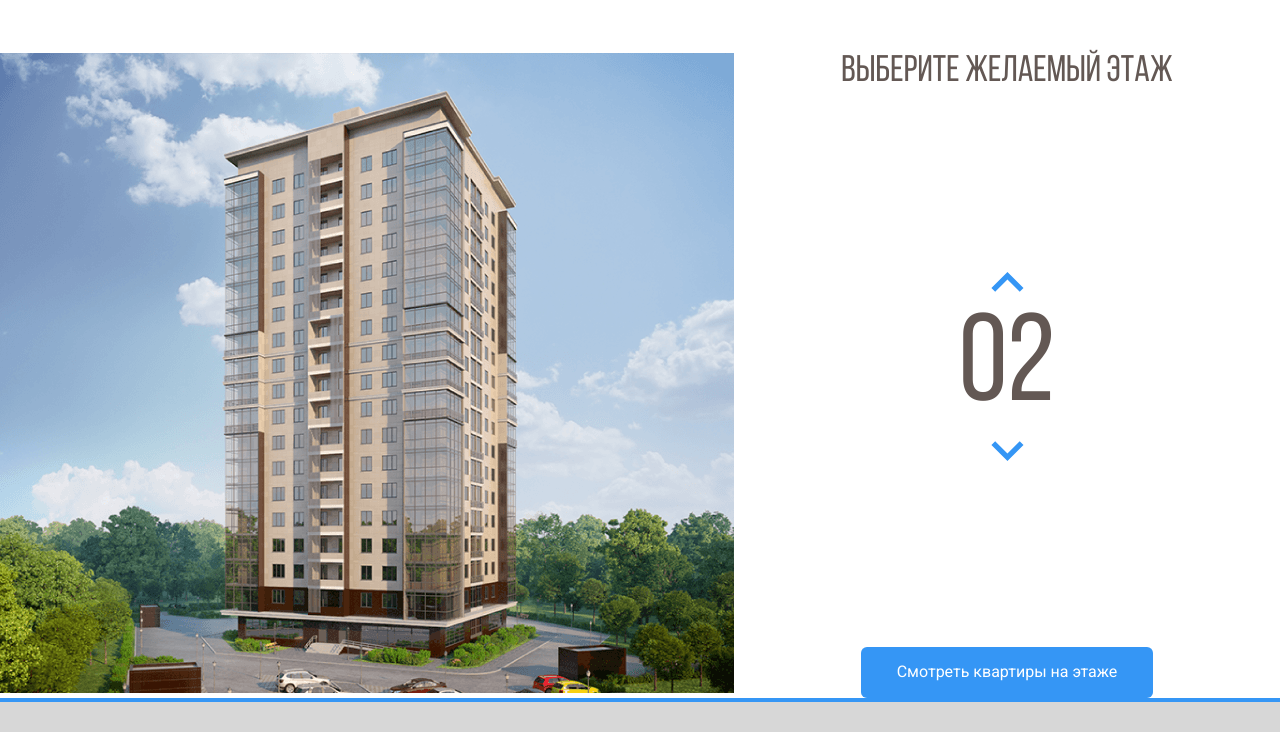
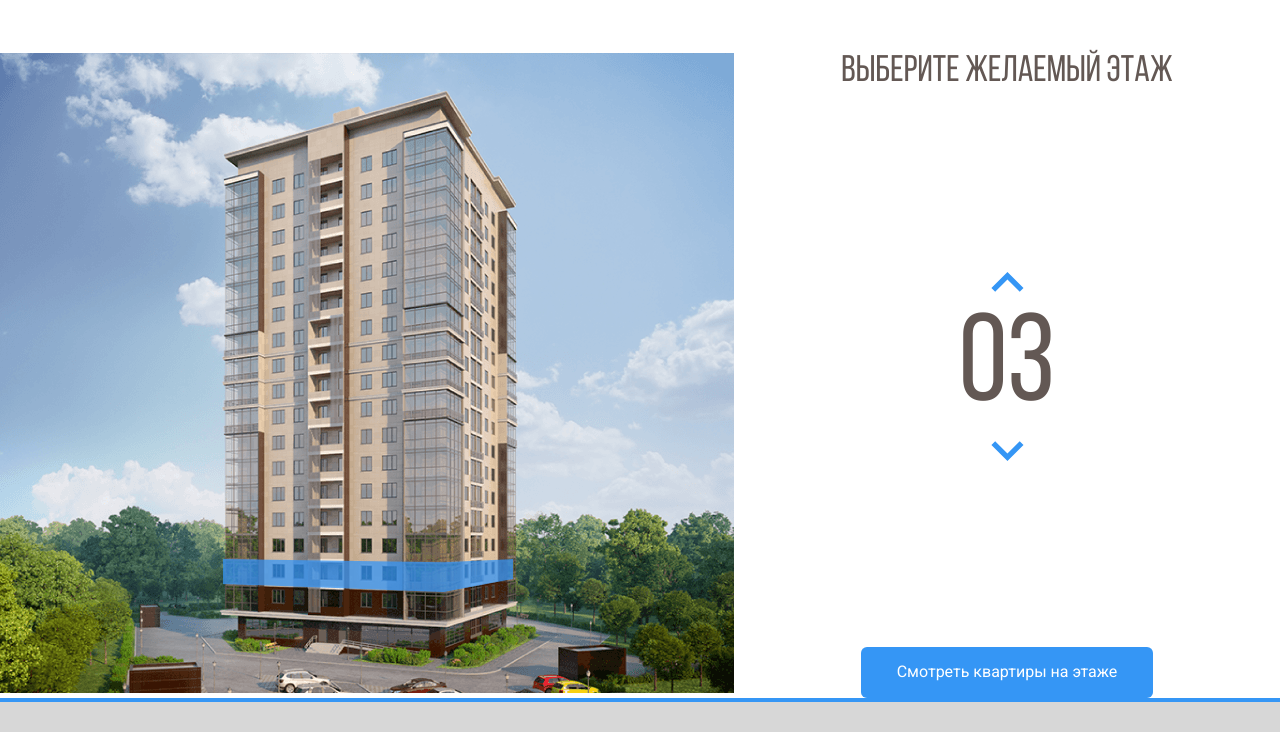
Before and after one commit to mrkrein/Melody, a plain HTML site: page index.html in a window 1280 px wide. Both pictures are taken after a click on the button 1007 px from the left and 353 px from the top of the page. Shown: the part 69-801 px from the top of the page. Drawn offline with nearby package versions, Linux system fonts and the light colour scheme.

Commit message:
add the JavaScript File

```diff
--- a/css/main.css
+++ b/css/main.css
@@ -118,7 +118,9 @@ body{
 .counter-arrow-down{
     transform: rotateX(180deg);
 }
-
+path.current-floor{
+    opacity: 1;
+}
 
 
 
--- a/index.html
+++ b/index.html
@@ -60,23 +60,23 @@
                 </pattern>
                 <image id="image0" width="740" height="640" xlink:href="img/home.png"/>
                 </defs>
-                <path d="M222 532L442.8 540L512 526.3V548L443.5 567.7L222 556.7V532Z" fill="#3595F6" fill-opacity="0.75"/>
-                <path d="M223 531V506L443.3 509.3L513 506V526L443.7 539L223 531Z" fill="#3595F6" fill-opacity="0.75"/>
-                <path d="M223 505V480H444H513V503L445 510L223 505Z" fill="#3595F6" fill-opacity="0.75"/>
-                <path d="M223 481V456L444.3 452.3L512 459V481H444" fill="#3595F6" fill-opacity="0.75"/>
-                <path d="M223 455V429L444.5 425.7L513 436.7V458L444 451.3L223 455Z" fill="#3595F6" fill-opacity="0.75"/>
-                <path d="M222 428V404.3L443 392L514 415V436.3L443 424L222 428Z" fill="#3595F6" fill-opacity="0.75"/>
-                <path d="M222 406V381L444.2 364.7L514 393.3V414L443.7 392.3L222 406Z" fill="#3595F6" fill-opacity="0.75"/>
-                <path d="M222 381V356L444.5 335.7L514 372.3V393L442 364.3L222 381Z" fill="#3595F6" fill-opacity="0.75"/>
-                <path d="M222 355V331L445 306.3L514 350.3V372L444.7 334L222 355Z" fill="#3595F6" fill-opacity="0.75"/>
-                <path d="M222 330V306L444.5 277.3L514 328.3V349L443.7 306.7L222 330Z" fill="#3595F6" fill-opacity="0.75"/>
-                <path d="M221 306V282L443.3 249L514 308.3V328L444 277.3L221 306Z" fill="#3595F6" fill-opacity="0.75"/>
-                <path d="M222 281V257L443.2 222L513 286V307L444.3 248.7L222 281Z" fill="#3595F6" fill-opacity="0.75"/>
-                <path d="M222 257V232L444.3 194L513 264.3V285L444 221L222 257Z" fill="#3595F6" fill-opacity="0.75"/>
-                <path d="M222 231V206L442.8 162.3L513 241.3V264L444 190.7L222 231Z" fill="#3595F6" fill-opacity="0.75"/>
-                <path d="M223 207V182L443 134L513 219V242L442.3 162.7L223 207Z" fill="#3595F6" fill-opacity="0.75"/>
-                <path d="M222 182V157L441.8 105L513 197.3V220L443.3 133.7L222 182Z" fill="#3595F6" fill-opacity="0.75"/>
-                <path d="M222 157V131L444 74.3L513 176V197L443.7 105.3L222 157Z" fill="#3595F6" fill-opacity="0.75"/>
+                <path data-floor="02" d="M222 532L442.8 540L512 526.3V548L443.5 567.7L222 556.7V532Z" fill="#3595F6" fill-opacity="0.75"/>
+                <path data-floor="03" d="M223 531V506L443.3 509.3L513 506V526L443.7 539L223 531Z" fill="#3595F6" fill-opacity="0.75"/>
+                <path data-floor="04" d="M223 505V480H444H513V503L445 510L223 505Z" fill="#3595F6" fill-opacity="0.75"/>
+                <path data-floor="05" d="M223 481V456L444.3 452.3L512 459V481H444" fill="#3595F6" fill-opacity="0.75"/>
+                <path data-floor="06" d="M223 455V429L444.5 425.7L513 436.7V458L444 451.3L223 455Z" fill="#3595F6" fill-opacity="0.75"/>
+                <path data-floor="07" d="M222 428V404.3L443 392L514 415V436.3L443 424L222 428Z" fill="#3595F6" fill-opacity="0.75"/>
+                <path data-floor="08" d="M222 406V381L444.2 364.7L514 393.3V414L443.7 392.3L222 406Z" fill="#3595F6" fill-opacity="0.75"/>
+                <path data-floor="09" d="M222 381V356L444.5 335.7L514 372.3V393L442 364.3L222 381Z" fill="#3595F6" fill-opacity="0.75"/>
+                <path data-floor="10" d="M222 355V331L445 306.3L514 350.3V372L444.7 334L222 355Z" fill="#3595F6" fill-opacity="0.75"/>
+                <path data-floor="11" d="M222 330V306L444.5 277.3L514 328.3V349L443.7 306.7L222 330Z" fill="#3595F6" fill-opacity="0.75"/>
+                <path data-floor="12" d="M221 306V282L443.3 249L514 308.3V328L444 277.3L221 306Z" fill="#3595F6" fill-opacity="0.75"/>
+                <path data-floor="13" d="M222 281V257L443.2 222L513 286V307L444.3 248.7L222 281Z" fill="#3595F6" fill-opacity="0.75"/>
+                <path data-floor="14" d="M222 257V232L444.3 194L513 264.3V285L444 221L222 257Z" fill="#3595F6" fill-opacity="0.75"/>
+                <path data-floor="15" d="M222 231V206L442.8 162.3L513 241.3V264L444 190.7L222 231Z" fill="#3595F6" fill-opacity="0.75"/>
+                <path data-floor="16" d="M223 207V182L443 134L513 219V242L442.3 162.7L223 207Z" fill="#3595F6" fill-opacity="0.75"/>
+                <path data-floor="17" d="M222 182V157L441.8 105L513 197.3V220L443.3 133.7L222 182Z" fill="#3595F6" fill-opacity="0.75"/>
+                <path data-floor="18" d="M222 157V131L444 74.3L513 176V197L443.7 105.3L222 157Z" fill="#3595F6" fill-opacity="0.75"/>
                 </svg>
         </div>
         <!-- /.main-image -->
@@ -125,5 +125,11 @@
         </div>
     </footer>
     <!-- /.footer -->
+    <script
+    src="https://code.jquery.com/jquery-3.6.0.min.js"
+    integrity="sha256-/xUj+3OJU5yExlq6GSYGSHk7tPXikynS7ogEvDej/m4="
+    crossorigin="anonymous">
+    </script>
+    <script src="js/main.js"></script>
 </body>
 </html>
--- /dev/null
+++ b/js/main.js
@@ -0,0 +1,29 @@
+$(document).ready(function () {
+    var currentFloor = 2;
+    var FloorPath=$(".home-img path");
+    var counterUp = $(".counter-up");
+    var counterDown = $(".counter-down");
+    FloorPath.on("mouseover", function(){
+        FloorPath.removeClass("current-floor");
+        currentFloor = $(this).attr('data-floor');
+        $(".counter").text(currentFloor);
+    });
+    counterUp.on("click", function(){
+        if (currentFloor <= 17){
+            currentFloor++;
+            usCurrentFloor = currentFloor.toLocaleString("en-US", {minimumIntegerDigits:2, useGroupping: false});
+            $(".counter").text(usCurrentFloor);
+            FloorPath.removeClass("current-floor");
+            $(`[data-floor=${usCurrentFloor}]`).toggleClass("current-floor");
+        }
+    });
+    counterDown.on("click", function(){
+        if (currentFloor > 2){
+            currentFloor--;
+            usCurrentFloor = currentFloor.toLocaleString("en-US", {minimumIntegerDigits:2, useGroupping: false});
+            $(".counter").text(usCurrentFloor);
+            FloorPath.removeClass("current-floor");
+            $(`[data-floor=${usCurrentFloor}]`).toggleClass("current-floor");
+        }
+    });
+});
```
